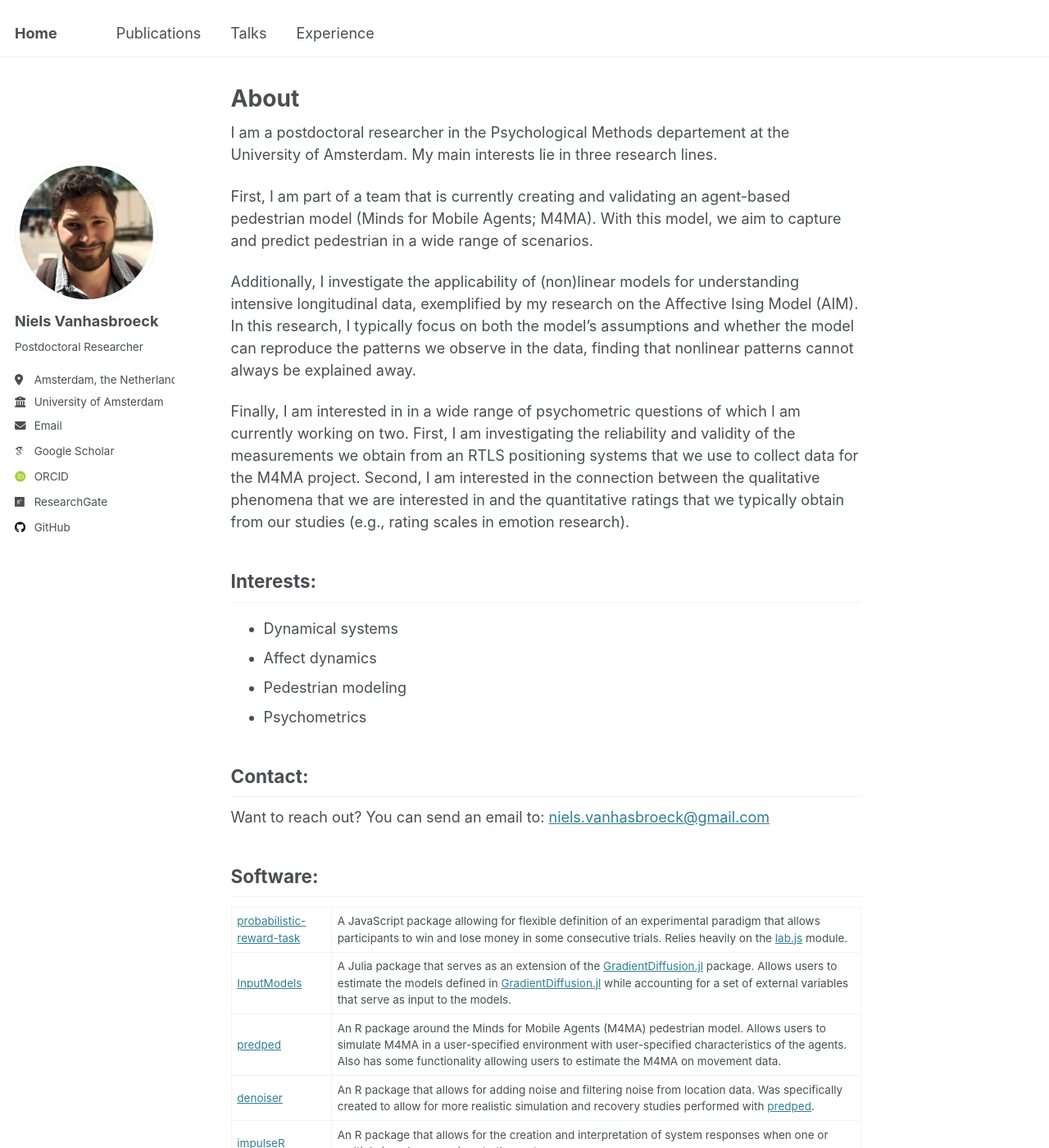
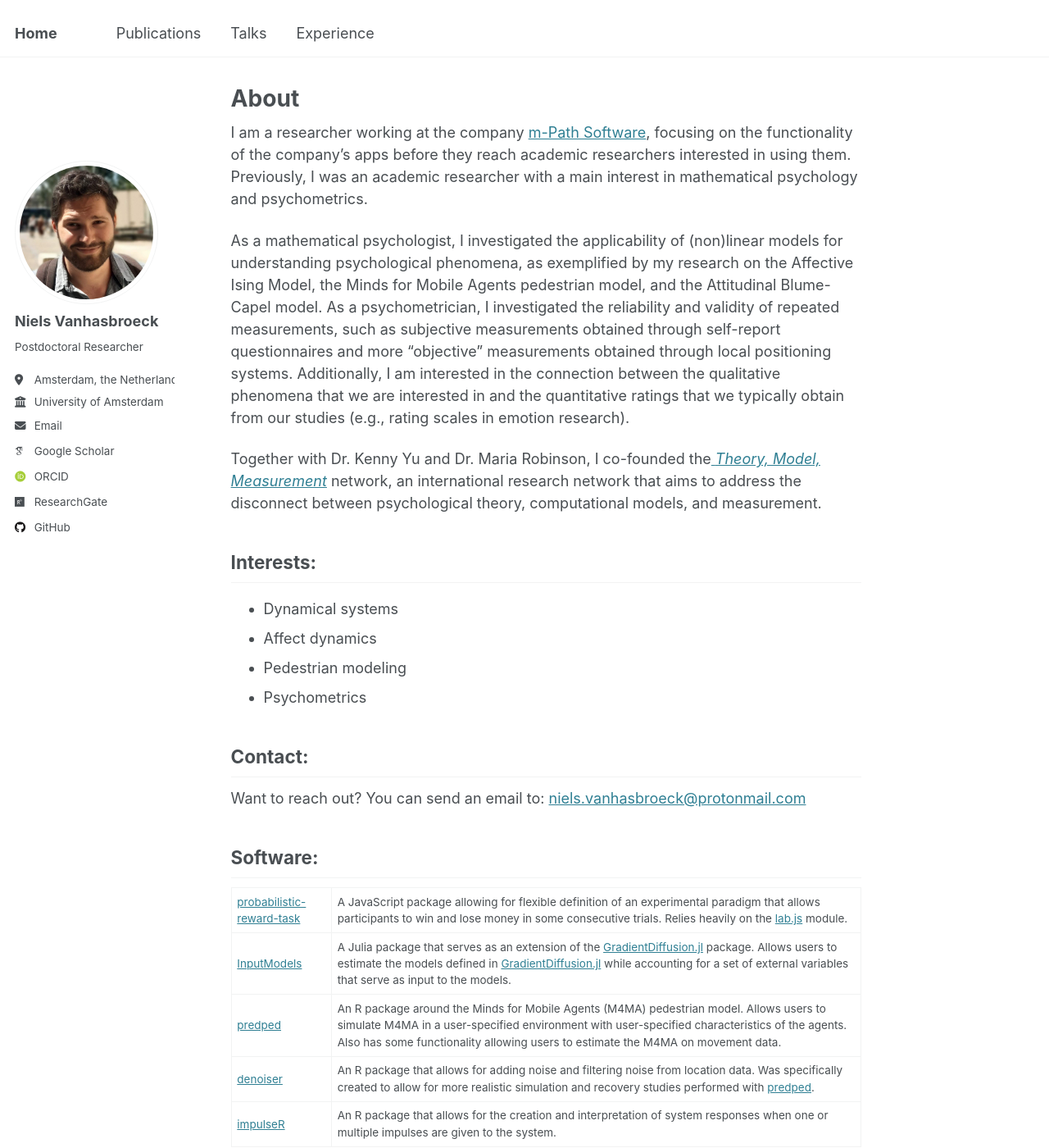
Before and after one commit to ndpvh/ndpvh.github.io, a Jekyll site: the page built from _pages/about.md, in a window 1280 px wide and 1400 px high. Shown: the whole window at 82% size. Built offline with Jekyll 4.4.1, drawn with Linux system fonts in a browser that asks for light colours; some web fonts are replaced; some of the changed text lies outside the part shown.

Commit message:
Update my information

```diff
--- a/_pages/about.md
+++ b/_pages/about.md
@@ -7,15 +7,14 @@ redirect_from:
   - /about.html
 ---
 
-I am a postdoctoral researcher in the Psychological Methods departement at the University of Amsterdam. My main interests lie in three research lines.
+I am a researcher working at the company <a href="https://m-path.io">m-Path Software</a>, focusing on the functionality of the company's apps before they reach academic researchers interested in using them. Previously, I was an academic researcher with a main interest in mathematical psychology and psychometrics.
 
-First, I am part of a team that is currently creating and validating an agent-based pedestrian model (Minds for Mobile Agents; M4MA). With this model, we aim to capture and predict pedestrian in a wide range of scenarios.
+As a mathematical psychologist, I investigated the applicability of (non)linear models for understanding psychological phenomena, as exemplified by my research on the Affective Ising Model, the Minds for Mobile Agents pedestrian model, and the Attitudinal Blume-Capel model. As a psychometrician, I investigated the reliability and validity of repeated measurements, such as subjective measurements obtained through self-report questionnaires and more "objective" measurements obtained through local positioning systems. Additionally, I am interested in the connection between the qualitative phenomena that we are interested in and the quantitative ratings that we typically obtain from our studies (e.g., rating scales in emotion research).
 
-Additionally, I investigate the applicability of (non)linear models for understanding intensive longitudinal data, exemplified by my research on the Affective Ising Model (AIM). In this research, I typically focus on both the model’s assumptions and whether the model can reproduce the patterns we observe in the data, finding that nonlinear patterns cannot always be explained away.
-
-Finally, I am interested in in a wide range of psychometric questions of which I am currently working on two. First, I am investigating the reliability and validity of the measurements we obtain from an RTLS positioning systems that we use to collect data for the M4MA project. Second, I am interested in the connection between the qualitative phenomena that we are interested in and the quantitative ratings that we typically obtain from our studies (e.g., rating scales in emotion research).
+Together with Dr. Kenny Yu and Dr. Maria Robinson, I co-founded the<a href="https://tmmpsych.vercel.app"> _Theory, Model, Measurement_</a> network, an international research network that aims to address the disconnect between psychological theory, computational models, and measurement.
 
 ## Interests:
+
 - Dynamical systems
 - Affect dynamics
 - Pedestrian modeling
@@ -23,7 +22,7 @@ Finally, I am interested in in a wide range of psychometric questions of which I
 
 ## Contact:
 
-Want to reach out? You can send an email to: <a href="mailto:niels.vanhasbroeck@gmail.com">niels.vanhasbroeck@gmail.com</a>
+Want to reach out? You can send an email to: <a href="mailto:niels.vanhasbroeck@protonmail.com">niels.vanhasbroeck@protonmail.com</a>
 
 ## Software:
 
@@ -32,16 +31,12 @@ Want to reach out? You can send an email to: <a href="mailto:niels.vanhasbroeck@
 <a href="https://gitlab.kuleuven.be/ppw-okpiv/researchers/u0123135/InputModels">InputModels</a> | A Julia package that serves as an extension of the <a href="https://gitlab.kuleuven.be/ppw-okpiv/research/GradientDiffusion.jl">GradientDiffusion.jl</a> package. Allows users to estimate the models defined in <a href="https://gitlab.kuleuven.be/ppw-okpiv/research/GradientDiffusion.jl">GradientDiffusion.jl</a> while accounting for a set of external variables that serve as input to the models.
 <a href="https>//www.github.com/ndpvh/predped">predped</a> | An R package around the Minds for Mobile Agents (M4MA) pedestrian model. Allows users to simulate M4MA in a user-specified environment with user-specified characteristics of the agents. Also has some functionality allowing users to estimate the M4MA on movement data.
 <a href="https://www.github.com/ndpvh/denoiser">denoiser</a> | An R package that allows for adding noise and filtering noise from location data. Was specifically created to allow for more realistic simulation and recovery studies performed with <a href="https>//www.github.com/ndpvh/predped">predped</a>.
-<a href="https://gitlab.kuleuven.be/u0133721/impulseR">impulseR</a> | An R package that allows for the creation and interpretation of system responses when one or multiple impulses are given to the system.
+<a href="https://github.com/Sigert-Ariens/impulseR">impulseR</a> | An R package that allows for the creation and interpretation of system responses when one or multiple impulses are given to the system.
 
 ## Links:
 
-<a href="https://www.ampl-psych.com/projects/minds-for-mobile-agents/">https://www.ampl-psych.com/projects/minds-for-mobile-agents/</a>
+_Theory, Model, Measurement_ network: <a href="https://tmmpsych.vercel.app">https://tmmpsych.vercel.app</a>
 
-<a href="https://hubs-lab.com/">https://hubs-lab.com/</a>
+_m-Path Software_: <a href="https://m-path.io">https://m-path.io</a>
 
-<a href="https://be-prepared-consortium.nl/teams-and-people/">https://be-prepared-consortium.nl/teams-and-people/</a>
-
-<a href="https://www.uva.nl/en/v/a/n.d.p.vanhasbroeck/n.d.p.vanhasbroeck.html">https://www.uva.nl/en/v/a/n.d.p.vanhasbroeck/n.d.p.vanhasbroeck.html</a>
-
-<a href="https://ppw.kuleuven.be/okp/team/Niels_Vanhasbroeck/">https://ppw.kuleuven.be/okp/team/Niels_Vanhasbroeck/</a>
+_Minds for Mobile Agents_ project: <a href="https://www.ampl-psych.com/projects/minds-for-mobile-agents/">https://www.ampl-psych.com/projects/minds-for-mobile-agents/</a>
```
Also changed, not shown: _pages/cv.md (+19 -4 lines), _pages/projects.md (line endings or trailing spaces).
